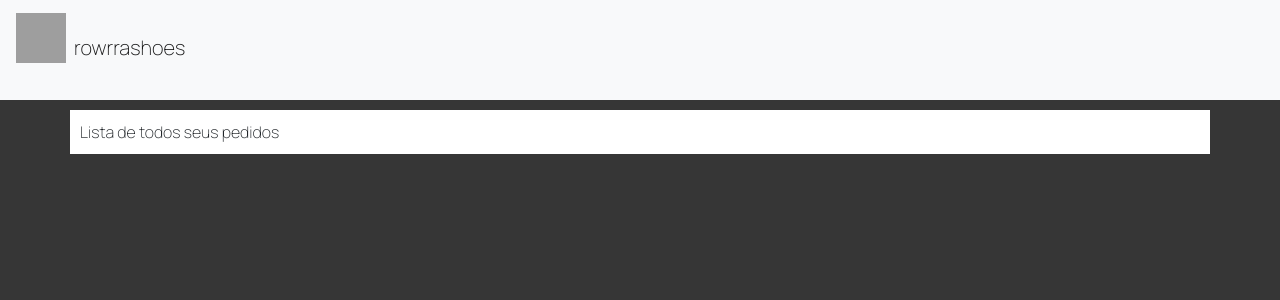
After one commit to LeoGCRocha/trabalho-engenharia-soft, a Flask app: page /meus_pedidos in a window 1280 px wide. The commit adds this page. Shown: the top 300 px of the page. Run offline with Flask 2, Linux system fonts and the light colour scheme; some libraries are stand-ins or nearby versions; grey boxes are pictures that could not be loaded.

Commit message:
Inicio meus pedidos

```diff
--- a/main.py
+++ b/main.py
@@ -290,6 +290,10 @@ def finalizar_compra():
   c.finalizar_pagamento(pagamento)
   session['carrinho_de_compras'] = []
   return redirect(url_for('main_page'))
+@app.route("/meus_pedidos")
+def meus_pedidos():
+  # CONTINUAR DAQUI
+  return render_template("meus_pedidos.html")
 @app.route("/admin_pagamentos")
 def pagamentos():
   pag = c.getPagamentos()
--- a/templates/admin_pagamentos.html
+++ b/templates/admin_pagamentos.html
@@ -34,6 +34,5 @@
     </tr>
     {% endfor %}
     </table>
-
 </div>
 {% endblock %}
--- a/templates/editar_cliente.html
+++ b/templates/editar_cliente.html
@@ -1,4 +1,3 @@
-
 {% extends 'base.html' %}
 {% block content %}
 <style>
--- a/templates/finalizar_pedido.html
+++ b/templates/finalizar_pedido.html
@@ -11,7 +11,7 @@
 </style>
 <link rel= "stylesheet" type= "text/css" href= "https://cdnjs.cloudflare.com/ajax/libs/MaterialDesign-Webfont/3.6.95/css/materialdesignicons.css">
     {% if completo == False  %}
-    <div class="container"></div>
+    <div class="container">
         <h4 style="text-align: center;">
             Lembre-se de adicionar um produto ao carrinho de compras, e certificar de seu endereço estar ajustado.
         </h4>
--- a/templates/home.html
+++ b/templates/home.html
@@ -4,6 +4,7 @@
   <h3 style="text-align: center;"> Bem vindo  {{ u.getNome() }}, oque deseja?</h3>
   <a class="btn btn-info" href="/editar_endereco">Editar endereço</a>
   <a class="btn btn-info" href="/carrinho_de_compras">Carrinho de compras</a>
+  <a class="btn btn-info" href="/meus_pedidos">Meus pedidos</a>
   <a href="{{ url_for('deslogar') }}" class="btn btn-danger">Deslogar</a>
 </div>
 <div class="container" id="produtos">
--- /dev/null
+++ b/templates/meus_pedidos.html
@@ -0,0 +1,7 @@
+{% extends 'base.html' %}
+{% block content %}
+<link rel= "stylesheet" type= "text/css" href= "{{ url_for('static',filename='css/admin.css') }}">
+<div class="container" id="container-cruds">
+    Lista de todos seus pedidos
+</div>
+{% endblock %}
```
